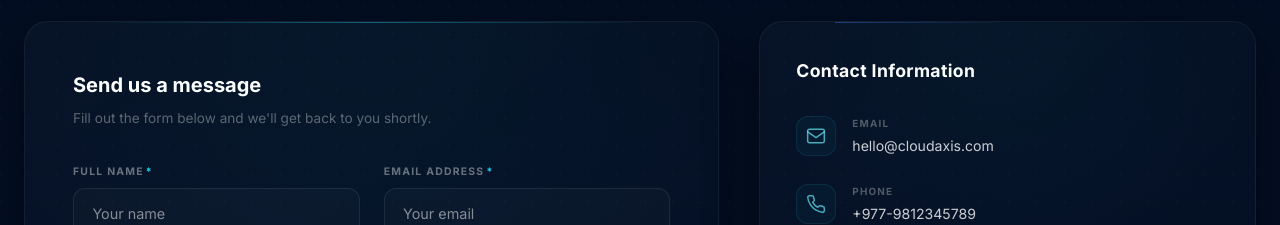
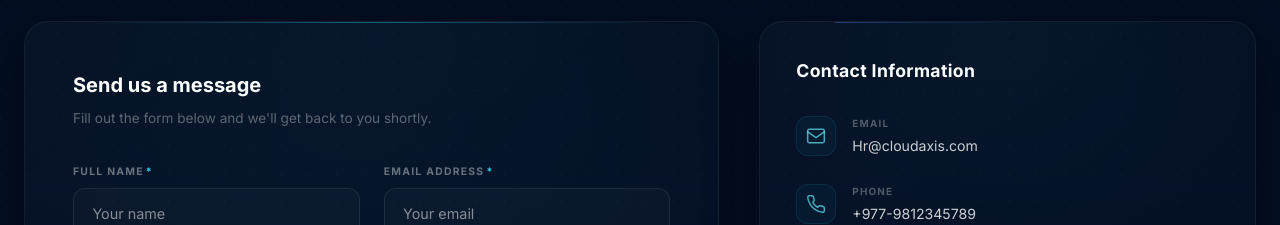
Before and after one commit to pratik-brp/cloud-axis, a React (Vite) app: page / in a window 1280 px wide. Shown: the part 4180-4405 px from the top of the page. Built offline with nearby package versions, Linux system fonts and the light colour scheme.

Commit message:
Reverted the changes

```diff
--- a/src/components/Contact.tsx
+++ b/src/components/Contact.tsx
@@ -24,8 +24,8 @@ const contactInfo = [
       </svg>
     ),
     label: 'Email',
-    value: 'hello@cloudaxis.com',
-    href: 'mailto:hello@cloudaxis.com',
+    value: 'Hr@cloudaxis.com',
+    href: 'mailto:Hr@cloudaxis.com',
   },
   {
     icon: (
```
